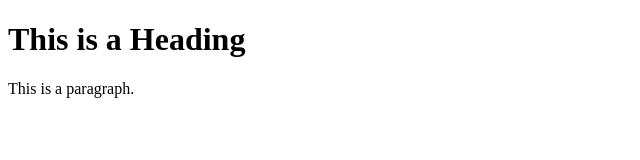
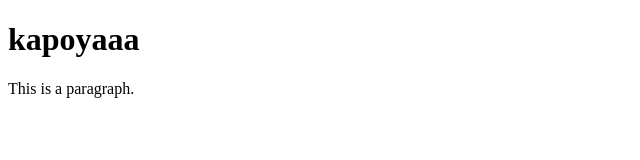
Before and after one commit to gscigtanloc/CS1130, a plain HTML site: page index.html in a window 1280 px wide. Shown: the whole page, without its empty margins (0-640 px from the left). Drawn offline with Linux system fonts and the light colour scheme.

Commit message:
Update index.html

```diff
--- a/index.html
+++ b/index.html
@@ -5,7 +5,7 @@
 </head>
 <body>
 
-<h1>This is a Heading</h1>
+<h1>kapoyaaa</h1>
 <p>This is a paragraph.</p>
 
 </body>
```
